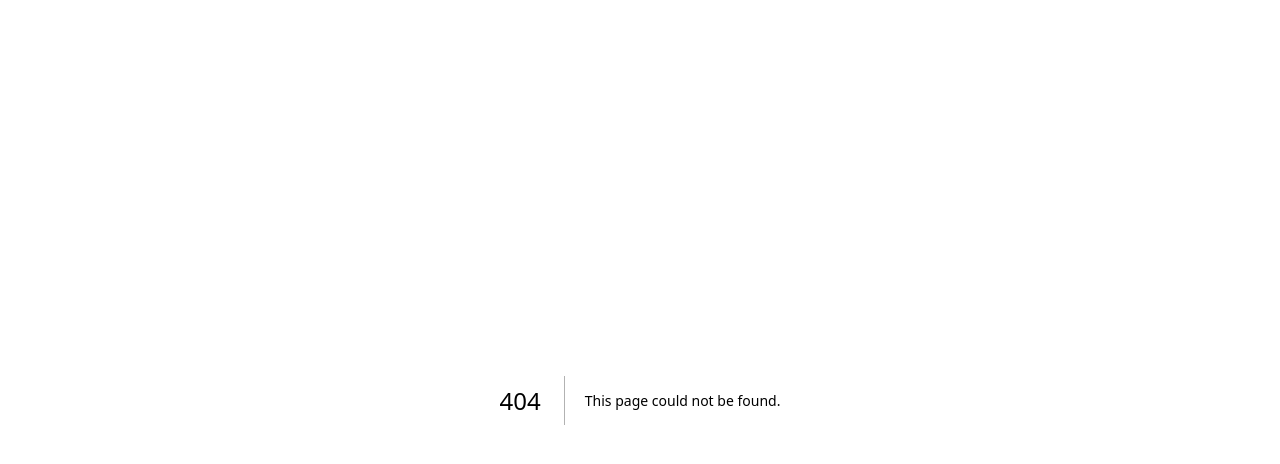
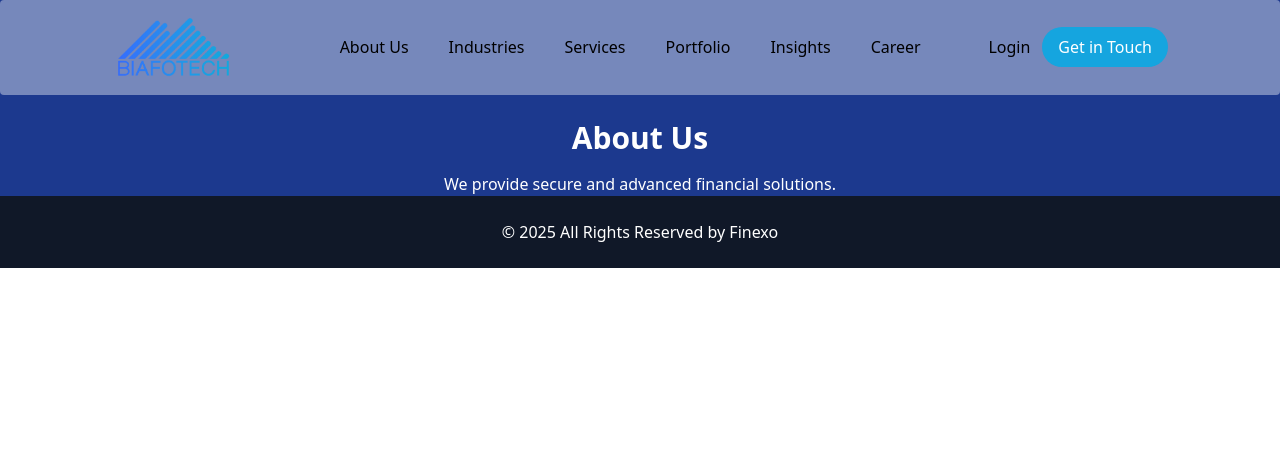
Before and after one commit to ahmadsohailMask01/company-website, a Next.js app: page /about-us in a window 1280 px wide. Before the commit this address had no page. Shown: the top 464 px of the page. Built offline with nearby package versions, Linux system fonts and the light colour scheme.

Commit message:
App Routing settings V1

```diff
--- /dev/null
+++ b/src/app/about-us/page.js
@@ -0,0 +1,12 @@
+import React from "react";
+import About from "../components/AboutUs/AboutUs";
+
+const page = () => {
+  return (
+    <>
+      <About />
+    </>
+  );
+};
+
+export default page;
--- a/src/app/components/AboutUs/AboutUs.jsx
+++ b/src/app/components/AboutUs/AboutUs.jsx
@@ -3,7 +3,7 @@ import React from "react";
 const About = () => {
   return (
     <>
-      <section className="p-10 bg-blue-900 text-white text-center">
+      <section className="bg-blue-900 text-white text-center pt-30">
         <h3 className="text-3xl font-bold">About Us</h3>
         <p className="mt-4">
           We provide secure and advanced financial solutions.
--- a/src/app/components/Header/Header.jsx
+++ b/src/app/components/Header/Header.jsx
@@ -5,6 +5,15 @@ import Button from "../Button/Button";
 
 const Header = () => {
   const [isOpen, setIsOpen] = useState(false);
+
+  const navItems = [
+    { name: "About Us", slug: "/about-us" },
+    { name: "Industries", slug: "/industries" },
+    { name: "Services", slug: "/services" },
+    { name: "Portfolio", slug: "/portfolio" },
+    { name: "Insights", slug: "/insights" },
+    { name: "Career", slug: "/career" },
+  ];
 
   return (
     <header
@@ -16,20 +25,13 @@ const Header = () => {
           <img src="/images/biafo-v1.png" className=" w-30" />
         </div>
         <div className="flex justify-evenly items-center gap-10">
-          {[
-            "About Us",
-            "Industries",
-            "Services",
-            "Portfolio",
-            "Insights",
-            "Career",
-          ].map((item) => (
+          {navItems.map((item) => (
             <a
-              key={item}
-              href={"#" + item.toLowerCase()}
+              key={item.name}
+              href={item.slug}
               className="hover:text-gray-300 transition duration-300"
             >
-              {item}
+              {item.name}
             </a>
           ))}
         </div>
@@ -67,26 +69,19 @@ const Header = () => {
 
         {/* Mobile Menu */}
         <div
-          className={`absolute left-0 w-full bg-blue-900 text-white p-5 pt-10 z-3 transition-transform duration-300 ${
+          className={`absolute left-0 w-full bg-blue-900 text-white p-5 pt-30 z-3 transition-transform duration-300 ${
             isOpen ? "translate-y-0" : "-translate-y-full"
           }`}
         >
           <nav className="flex flex-col space-y-4">
-            {[
-              "About Us",
-              "Industries",
-              "Services",
-              "Portfolio",
-              "Insights",
-              "Career",
-            ].map((item) => (
+            {navItems.map((item) => (
               <a
-                key={item}
-                href={"#" + item.toLowerCase()}
+                key={item.name}
+                href={item.slug}
                 className="hover:text-gray-300 text-lg"
                 onClick={() => setIsOpen(false)} // Close menu on click
               >
-                {item}
+                {item.name}
               </a>
             ))}
           </nav>
--- /dev/null
+++ b/src/app/components/MainPage/MainPage.jsx
@@ -0,0 +1,16 @@
+import Image from "next/image";
+import Header from "../Header/Header";
+import HeroSection from "../HeroSection/HeroSection";
+import Services from "../Services/Services";
+import AboutUs from "../AboutUs/AboutUs";
+import WhyChooseUs from "../WhyChooseUs/WhyChooseUs";
+import Footer from "../Footer/Footer";
+
+export default function MainPage() {
+  return (
+    <>
+      <HeroSection />
+      <Services />
+    </>
+  );
+}
--- /dev/null
+++ b/src/app/industries/page.js
@@ -0,0 +1,7 @@
+import React from "react";
+
+const page = () => {
+  return <div className="pt-30 font-poppins">Industries</div>;
+};
+
+export default page;
--- a/src/app/layout.js
+++ b/src/app/layout.js
@@ -1,6 +1,8 @@
 import { Geist, Geist_Mono, Poppins } from "next/font/google";
 
 import "./globals.css";
+import Header from "./components/Header/Header";
+import Footer from "./components/Footer/Footer";
 
 const geistSans = Geist({
   variable: "--font-geist-sans",
@@ -28,7 +30,9 @@ export default function RootLayout({ children }) {
   return (
     <html lang="en">
       <body className={` ${poppinsFont.variable} antialiased relative`}>
+        <Header />
         {children}
+        <Footer />
       </body>
     </html>
   );
--- a/src/app/page.js
+++ b/src/app/page.js
@@ -5,13 +5,12 @@ import Services from "./components/Services/Services";
 import AboutUs from "./components/AboutUs/AboutUs";
 import WhyChooseUs from "./components/WhyChooseUs/WhyChooseUs";
 import Footer from "./components/Footer/Footer";
+import MainPage from "./components/MainPage/MainPage";
 
 export default function Home() {
   return (
     <>
-      <Header />
-      <HeroSection />
-      <Services />
+      <MainPage />
     </>
   );
 }
```
